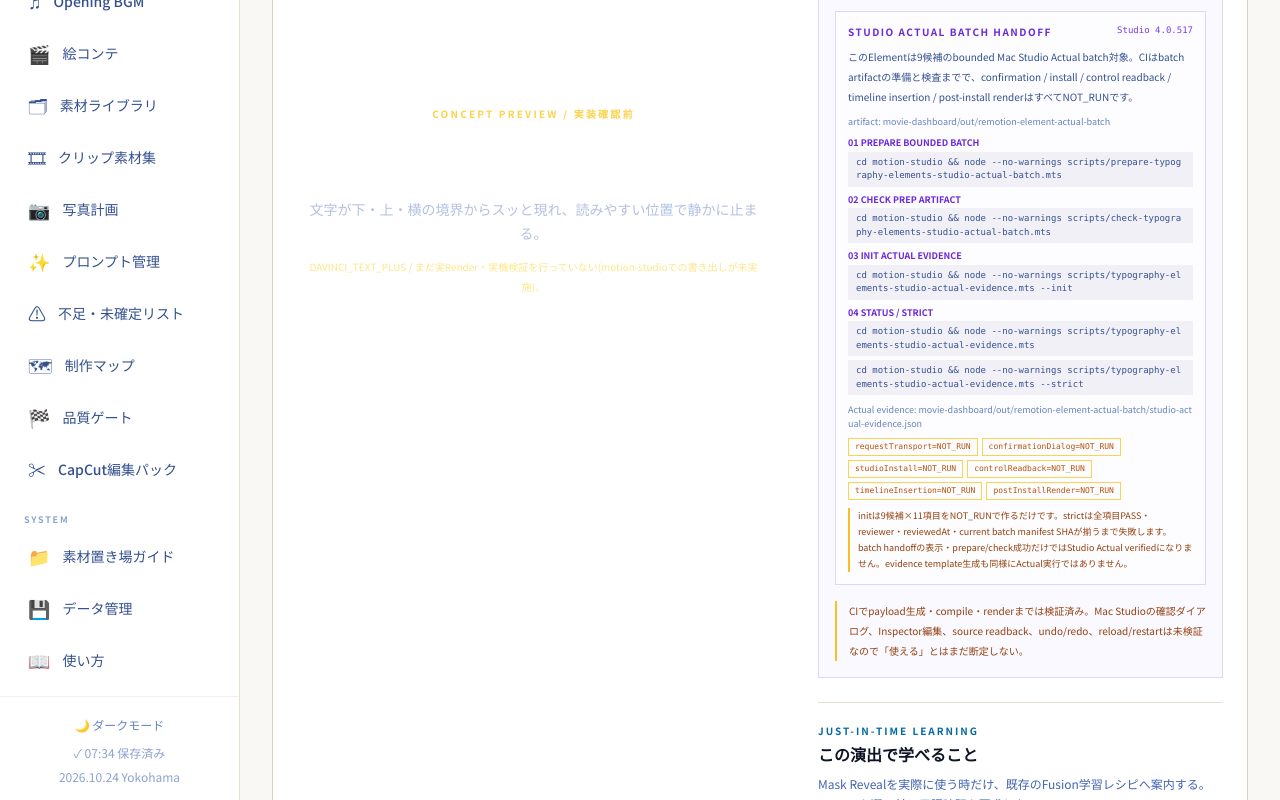
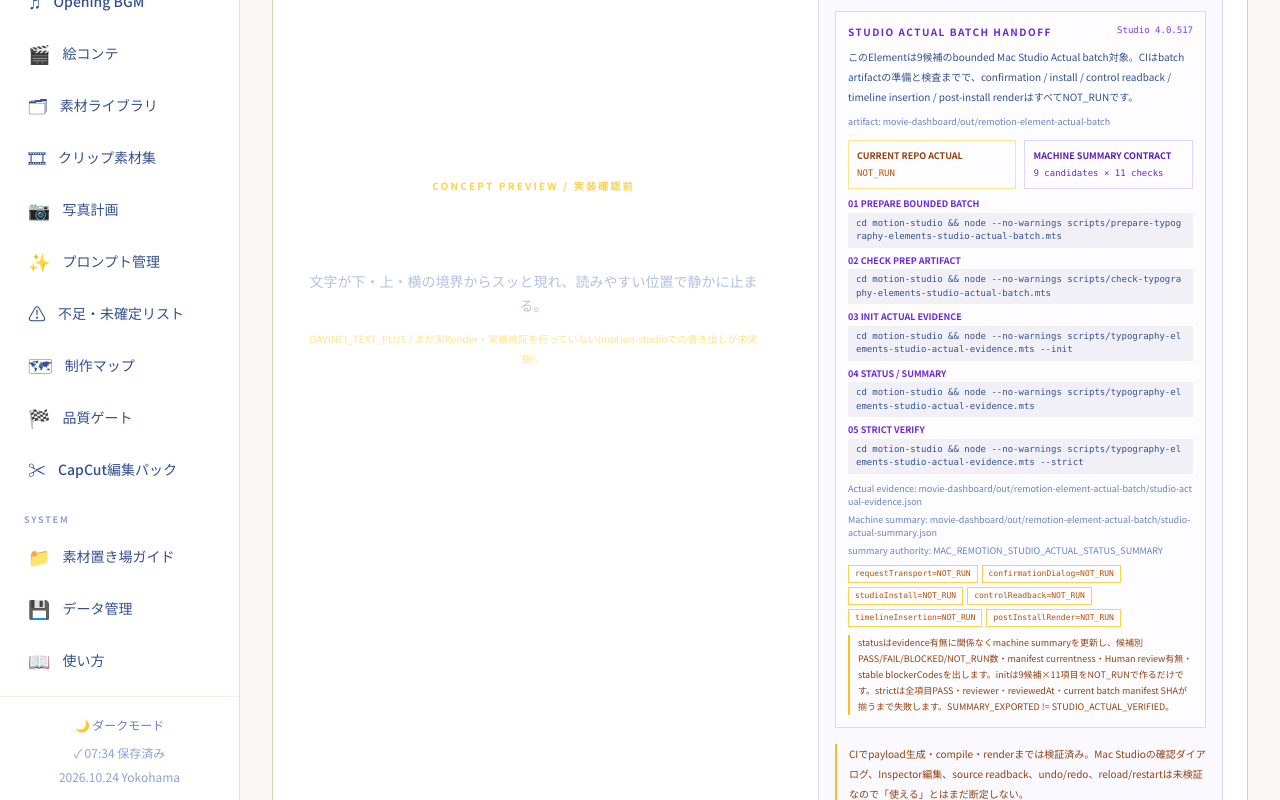
Before and after one commit to m-shogo/wedding-project, a React (Vite) app in the folder movie-dashboard/: page /movie-coach/motion-library in a window 1280 px wide. Shown: the part 1940-2740 px from the top of the page. Built offline with nearby package versions, Linux system fonts and the light colour scheme.

Commit message:
Movie: surface Studio Actual machine summary contract

```diff
--- a/movie-dashboard/src/components/RemotionElementReadinessPanel.tsx
+++ b/movie-dashboard/src/components/RemotionElementReadinessPanel.tsx
@@ -22,13 +22,6 @@ const actualLabel = (state: RemotionElementCandidateRecord["studioInstallActual"
   }
 };
 
-const studioActualEvidence = {
-  path: "movie-dashboard/out/remotion-element-actual-batch/studio-actual-evidence.json",
-  init: "cd motion-studio && node --no-warnings scripts/typography-elements-studio-actual-evidence.mts --init",
-  status: "cd motion-studio && node --no-warnings scripts/typography-elements-studio-actual-evidence.mts",
-  strict: "cd motion-studio && node --no-warnings scripts/typography-elements-studio-actual-evidence.mts --strict",
-} as const;
-
 export function RemotionElementReadinessPanel({
   candidate,
 }: {
@@ -36,6 +29,7 @@ export function RemotionElementReadinessPanel({
 }) {
   const verified = candidate.readiness === "STUDIO_ACTUAL_VERIFIED";
   const batch = remotionElementStudioActualBatch;
+  const evidence = batch.evidence;
   const inActualBatch = batch.candidateIds.includes(candidate.patternId);
 
   return (
@@ -81,18 +75,31 @@ export function RemotionElementReadinessPanel({
             このElementは9候補のbounded Mac Studio Actual batch対象。CIはbatch artifactの準備と検査までで、confirmation / install / control readback / timeline insertion / post-install renderはすべてNOT_RUNです。
           </p>
           <p className="mt-2 break-all text-[9px] text-navy-400">artifact: {batch.artifactRoot}</p>
+          <div className="mt-3 grid grid-cols-2 gap-2 text-[9px]">
+            <div className="border border-amber-200 p-2 dark:border-amber-800">
+              <p className="font-semibold text-amber-800 dark:text-amber-200">CURRENT REPO ACTUAL</p>
+              <p className="mt-1 font-mono text-amber-700 dark:text-amber-300">{evidence.currentRepoState}</p>
+            </div>
+            <div className="border border-violet-200 p-2 dark:border-violet-800">
+              <p className="font-semibold text-violet-800 dark:text-violet-200">MACHINE SUMMARY CONTRACT</p>
+              <p className="mt-1 font-mono text-violet-700 dark:text-violet-300">{evidence.candidateCount} candidates × {evidence.checkAxesPerCandidate} checks</p>
+            </div>
+          </div>
           <div className="mt-2 grid gap-1.5">
             <div><p className="text-[9px] font-semibold text-violet-700 dark:text-violet-300">01 PREPARE BOUNDED BATCH</p><code className="mt-0.5 block break-all bg-violet-950/5 px-2 py-1 text-[9px] text-navy-600 dark:bg-white/5 dark:text-navy-200">{batch.prepareCommand}</code></div>
             <div><p className="text-[9px] font-semibold text-violet-700 dark:text-violet-300">02 CHECK PREP ARTIFACT</p><code className="mt-0.5 block break-all bg-violet-950/5 px-2 py-1 text-[9px] text-navy-600 dark:bg-white/5 dark:text-navy-200">{batch.checkCommand}</code></div>
-            <div><p className="text-[9px] font-semibold text-violet-700 dark:text-violet-300">03 INIT ACTUAL EVIDENCE</p><code className="mt-0.5 block break-all bg-violet-950/5 px-2 py-1 text-[9px] text-navy-600 dark:bg-white/5 dark:text-navy-200">{studioActualEvidence.init}</code></div>
-            <div><p className="text-[9px] font-semibold text-violet-700 dark:text-violet-300">04 STATUS / STRICT</p><code className="mt-0.5 block break-all bg-violet-950/5 px-2 py-1 text-[9px] text-navy-600 dark:bg-white/5 dark:text-navy-200">{studioActualEvidence.status}</code><code className="mt-1 block break-all bg-violet-950/5 px-2 py-1 text-[9px] text-navy-600 dark:bg-white/5 dark:text-navy-200">{studioActualEvidence.strict}</code></div>
+            <div><p className="text-[9px] font-semibold text-violet-700 dark:text-violet-300">03 INIT ACTUAL EVIDENCE</p><code className="mt-0.5 block break-all bg-violet-950/5 px-2 py-1 text-[9px] text-navy-600 dark:bg-white/5 dark:text-navy-200">{evidence.initCommand}</code></div>
+            <div><p className="text-[9px] font-semibold text-violet-700 dark:text-violet-300">04 STATUS / SUMMARY</p><code className="mt-0.5 block break-all bg-violet-950/5 px-2 py-1 text-[9px] text-navy-600 dark:bg-white/5 dark:text-navy-200">{evidence.statusCommand}</code></div>
+            <div><p className="text-[9px] font-semibold text-violet-700 dark:text-violet-300">05 STRICT VERIFY</p><code className="mt-0.5 block break-all bg-violet-950/5 px-2 py-1 text-[9px] text-navy-600 dark:bg-white/5 dark:text-navy-200">{evidence.strictCommand}</code></div>
           </div>
-          <p className="mt-2 break-all text-[9px] text-navy-400">Actual evidence: {studioActualEvidence.path}</p>
+          <p className="mt-2 break-all text-[9px] text-navy-400">Actual evidence: {evidence.path}</p>
+          <p className="mt-1 break-all text-[9px] text-navy-400">Machine summary: {evidence.summaryPath}</p>
+          <p className="mt-1 text-[9px] text-navy-400">summary authority: {evidence.summaryAuthority}</p>
           <div className="mt-2 flex flex-wrap gap-1">
             {Object.entries(batch.actual).map(([key, state]) => <code key={key} className="border border-amber-300 px-1.5 py-0.5 text-[8px] text-amber-700 dark:border-amber-700 dark:text-amber-300">{key}={state}</code>)}
           </div>
           <p className="mt-2 border-l-2 border-amber-400 pl-2 text-[9px] leading-4 text-amber-800 dark:text-amber-200">
-            initは9候補×11項目をNOT_RUNで作るだけです。strictは全項目PASS・reviewer・reviewedAt・current batch manifest SHAが揃うまで失敗します。batch handoffの表示・prepare/check成功だけではStudio Actual verifiedになりません。evidence template生成も同様にActual実行ではありません。
+            statusはevidence有無に関係なくmachine summaryを更新し、候補別PASS/FAIL/BLOCKED/NOT_RUN数・manifest currentness・Human review有無・stable blockerCodesを出します。initは9候補×11項目をNOT_RUNで作るだけです。strictは全項目PASS・reviewer・reviewedAt・current batch manifest SHAが揃うまで失敗します。SUMMARY_EXPORTED != STUDIO_ACTUAL_VERIFIED。
           </p>
         </div>
       )}
```
